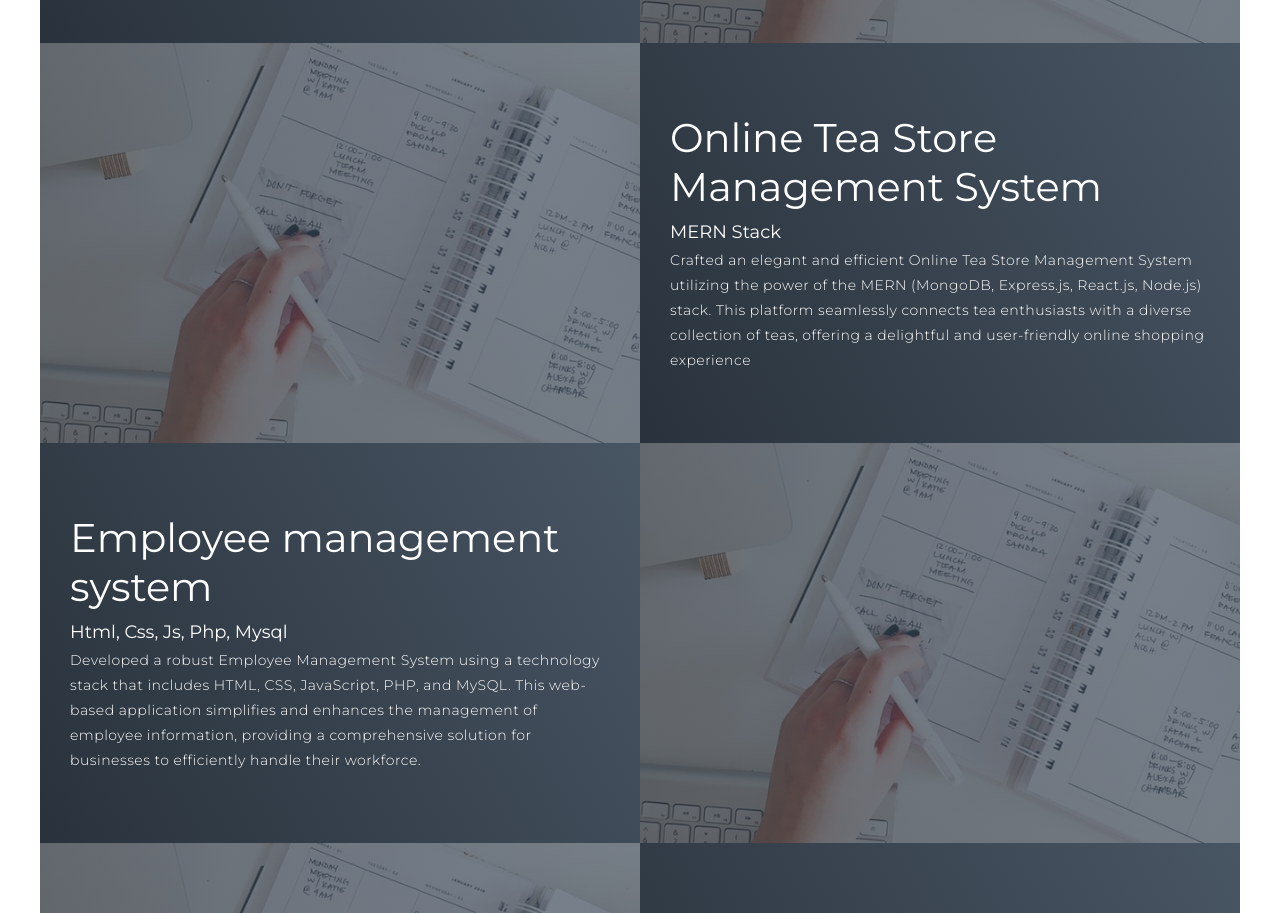
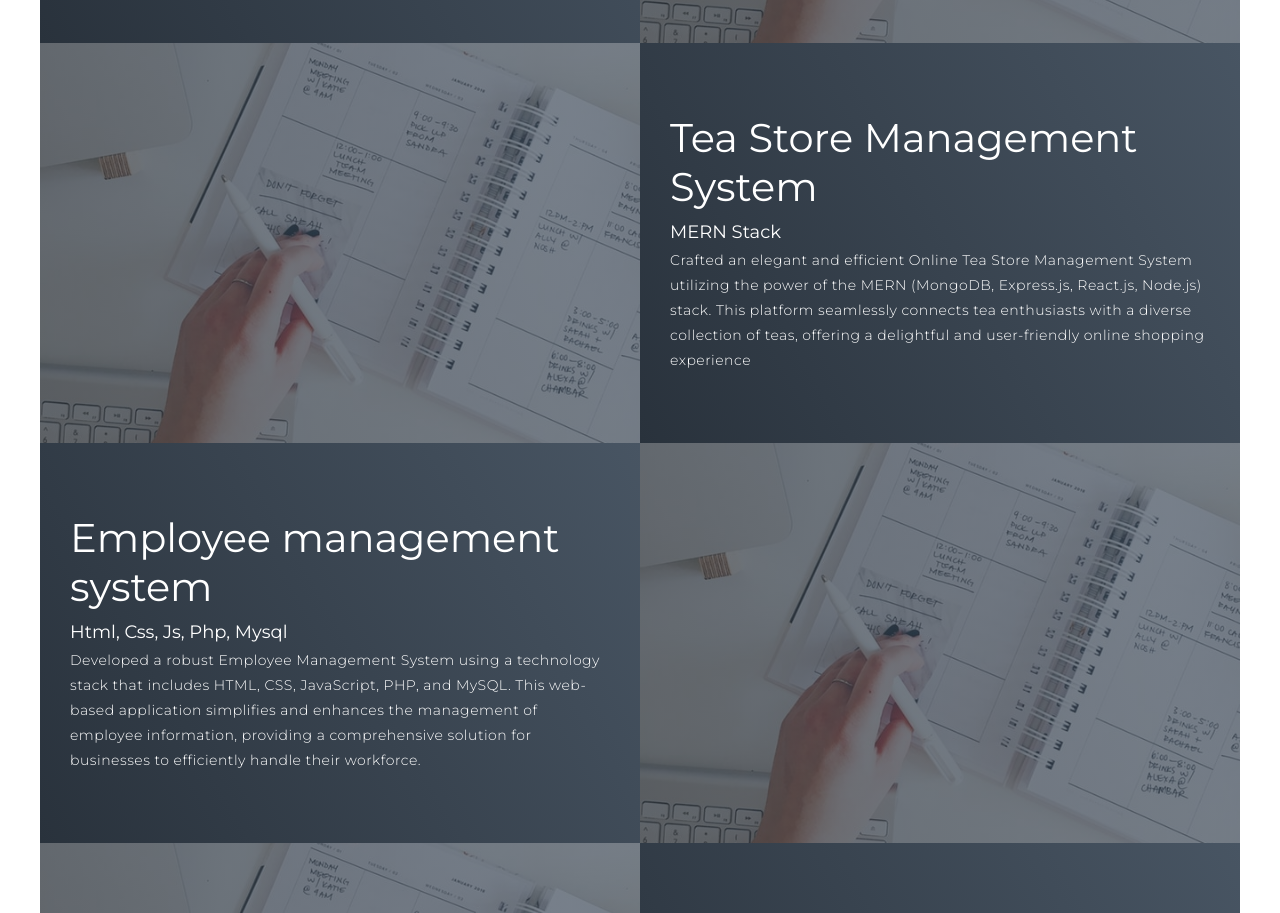
Before and after one commit to mr-kushan/My_Portfolio, a plain HTML site: page index.html in a window 1280 px wide. Shown: the part 2250-3163 px from the top of the page. Drawn offline with Linux system fonts and the light colour scheme.

Commit message:
Simple_change

```diff
--- a/index.html
+++ b/index.html
@@ -109,7 +109,7 @@
         </div>
         <div class="project-item">
           <div class="project-info">
-            <h1>Online Tea Store Management System</h1>
+            <h1>Tea Store Management System</h1>
             <h2>MERN Stack</h2>
             <p>Crafted an elegant and efficient Online Tea Store Management System utilizing the power of
               the MERN (MongoDB, Express.js, React.js, Node.js) stack. This platform seamlessly connects
```
